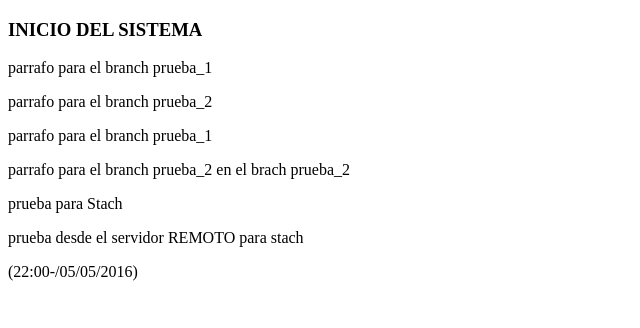
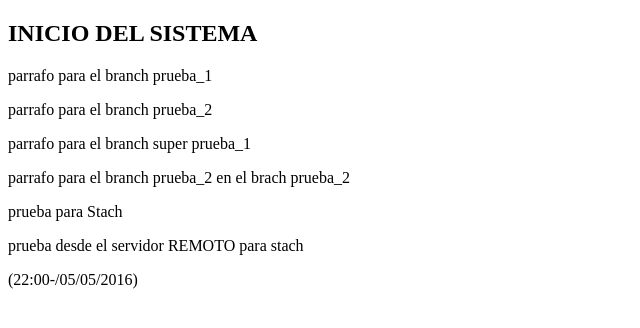
Before and after one commit to kako10/repositorio_para_sourcetree, a plain HTML site: page INICIO.html in a window 1280 px wide. Shown: the whole page, without its empty margins (0-640 px from the left). Drawn offline with Linux system fonts and the light colour scheme.

Commit message:
arreglo de un parrafo y formato de titulo

```diff
--- a/INICIO.html
+++ b/INICIO.html
@@ -7,10 +7,10 @@
 
 <body>
 
-<p><h3>INICIO DEL SISTEMA</h3></p>
+<p><h2>INICIO DEL SISTEMA</h2></p>
 <p>parrafo para el branch prueba_1</p>
 <p>parrafo para el branch prueba_2</p>
-<p>parrafo para el branch prueba_1</p>
+<p>parrafo para el branch super prueba_1</p>
 <p>parrafo para el branch prueba_2 en el brach prueba_2</p>
 
 <p>prueba para Stach</p>
```
